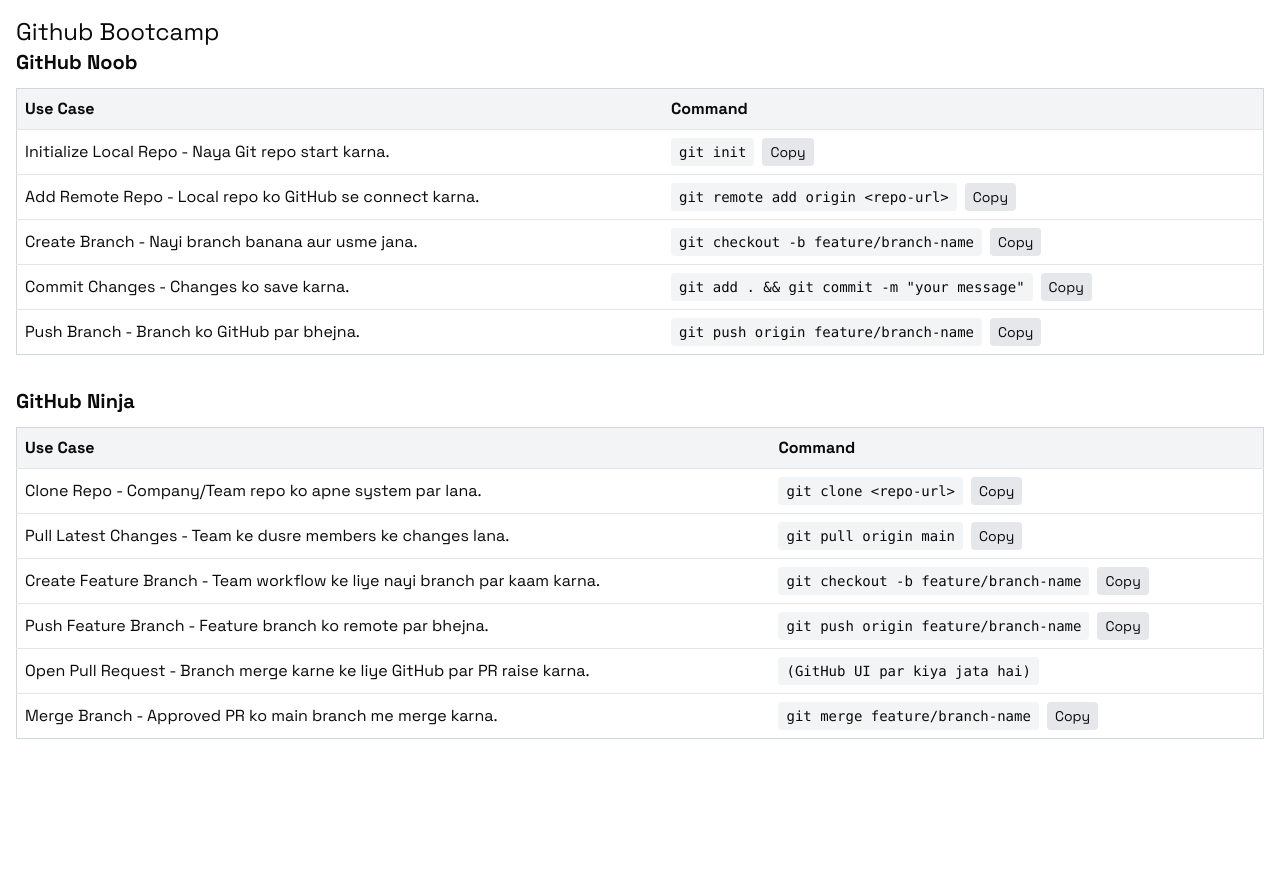
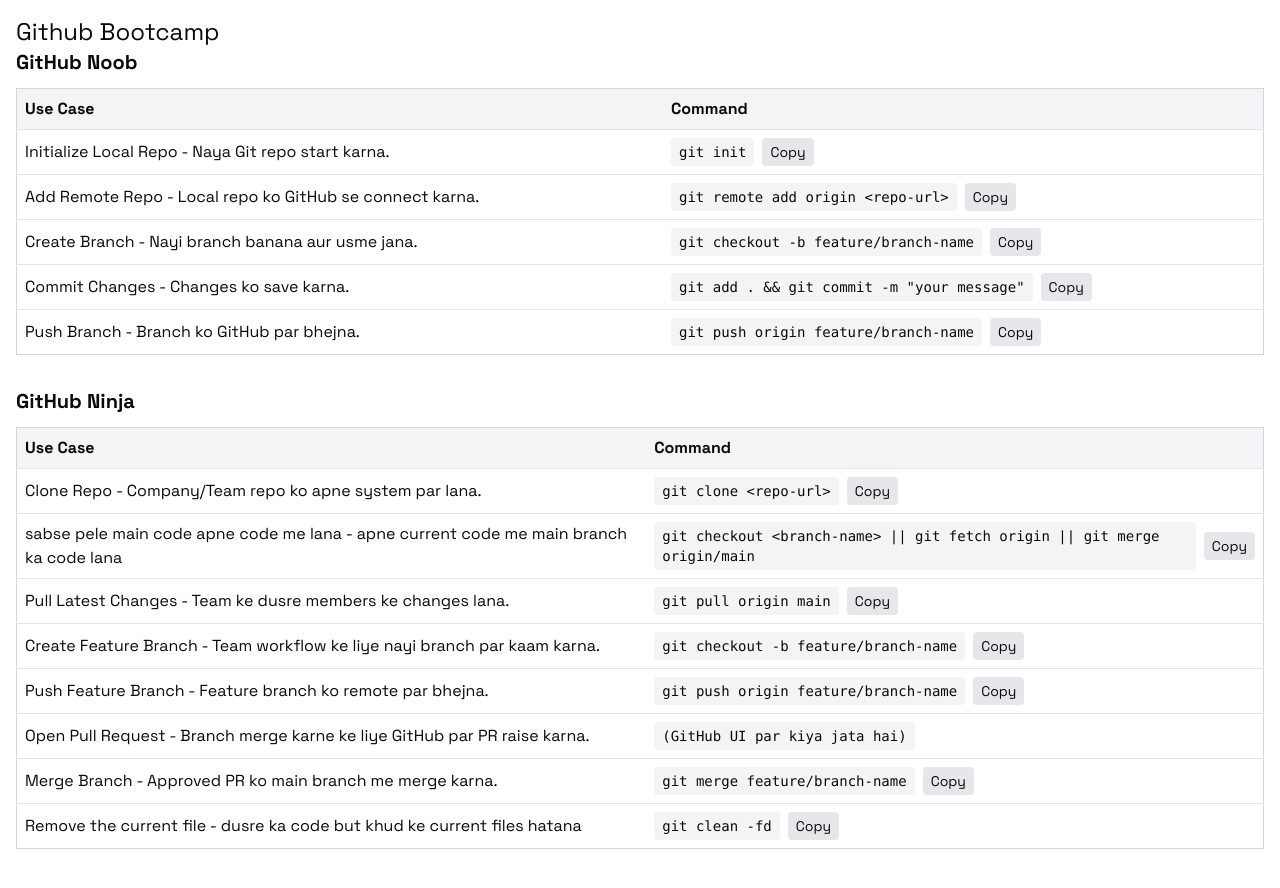
Before and after one commit to OrientalDA0/OrientalDAO-Landing, a Next.js app: page /github in a window 1280 px wide. Shown: the top 888 px of the page. Before the commit the page ends 800 px from the top, so only its background shows below. Built offline with nearby package versions, Linux system fonts and the light colour scheme.

Commit message:
github commands added

```diff
--- a/app/github/page.tsx
+++ b/app/github/page.tsx
@@ -8,6 +8,7 @@ const noobUseCases = [
     description: "Naya Git repo start karna.",
     command: "git init",
   },
+
   {
     title: "Add Remote Repo",
     description: "Local repo ko GitHub se connect karna.",
@@ -36,6 +37,14 @@ const ninjaUseCases = [
     description: "Company/Team repo ko apne system par lana.",
     command: "git clone <repo-url>",
   },
+{
+  title: "sabse pele main code apne code me lana",
+  description: "apne current code me main branch ka code lana",
+  command: `git checkout <branch-name> ||
+git fetch origin ||
+git merge origin/main`,
+},
+
   {
     title: "Pull Latest Changes",
     description: "Team ke dusre members ke changes lana.",
@@ -61,6 +70,12 @@ const ninjaUseCases = [
     description: "Approved PR ko main branch me merge karna.",
     command: "git merge feature/branch-name",
   },
+  {
+    title: "Remove the current file",
+    description: "dusre ka code but khud ke current files hatana",
+    command: "git clean -fd",
+  },
+
 ];
 
 export default function GitBootcampTables() {
```
